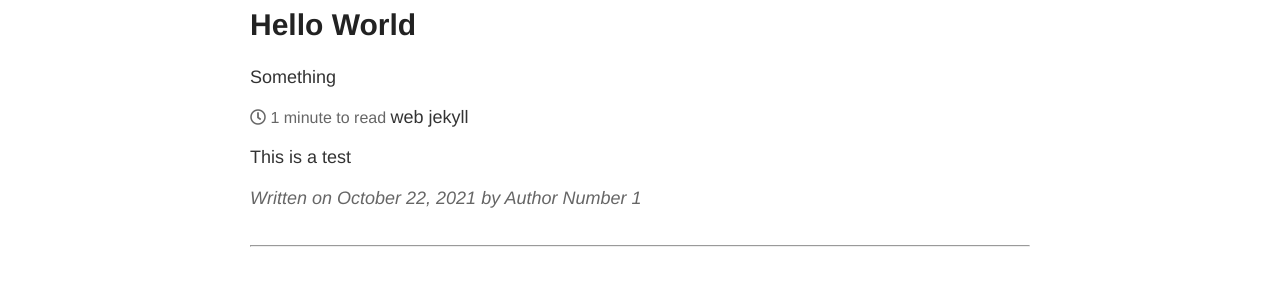
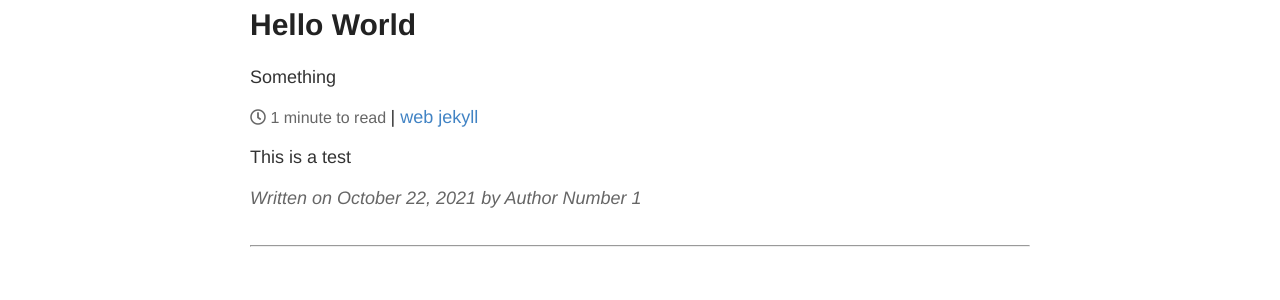
Before and after one commit to churchofryanism/blog.ryanism.org, a Jekyll site: the page built from _posts/2021-10-22-Hello-World.md, in a window 1280 px wide. Shown: the part 293-593 px from the top of the page. Built offline with Jekyll 4.4.1, drawn with Linux system fonts in a browser that asks for light colours; comment, search, counter and statistics services are not loaded.

Commit message:
Update post.html
Co-Authored-By: PiSaucer <33438654+pisaucer@users.noreply.github.com>

```diff
--- a/_layouts/post.html
+++ b/_layouts/post.html
@@ -6,9 +6,11 @@
     <h1>{{ page.title }}</h1>
 	<p>{{ page.description }}</p>
     <span style="color: #666;font-size: 16px;">{% include reading_time.html text=content %}</span>
+    {% if page.tags %} |
     {% for tag in page.tags %}
-      <span class="codinfox-tag-mark">{{ tag }}</span>
+    <a href="{{ site.baseurl }}{{ site.tag_page }}#{{ tag | slugify }}" class="post-tag">{{ tag }}</a>
     {% endfor %}
+    {% endif %}
 
     <div class="entry">
         {{ content }}
```
